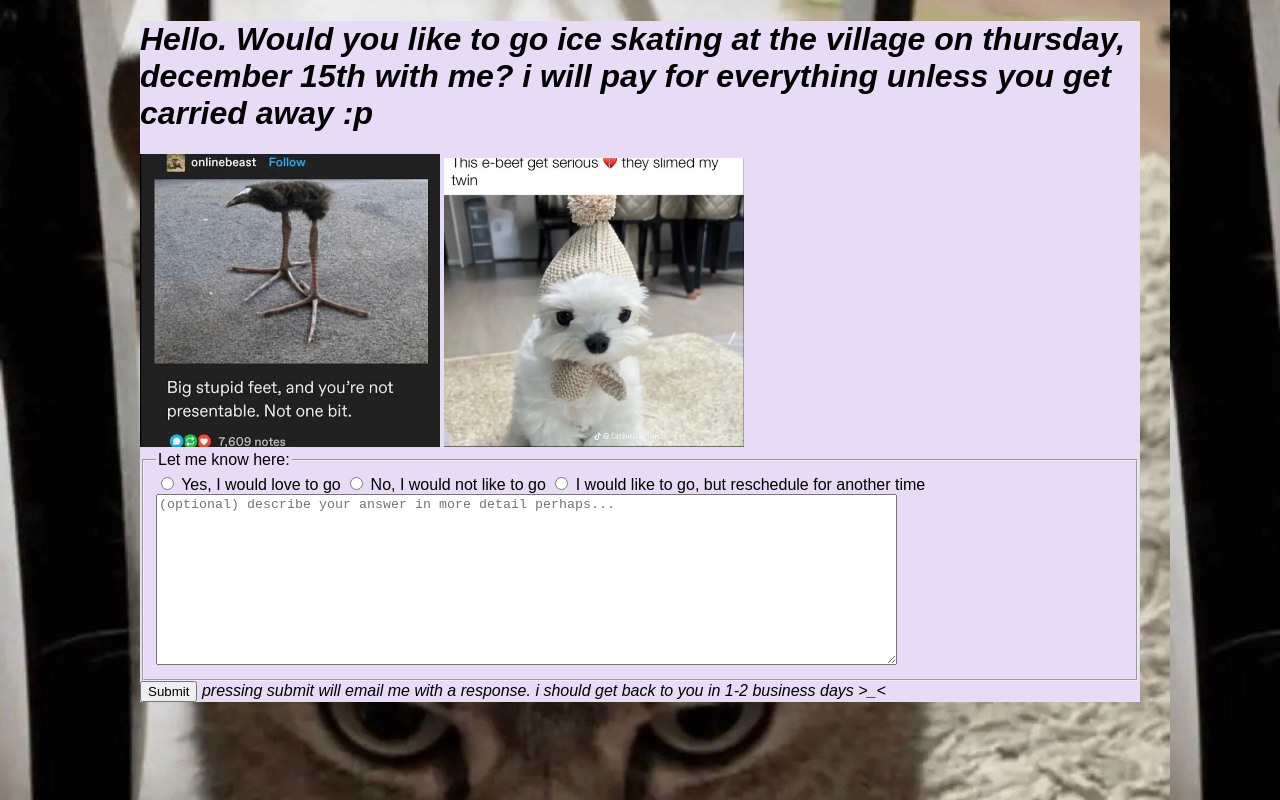
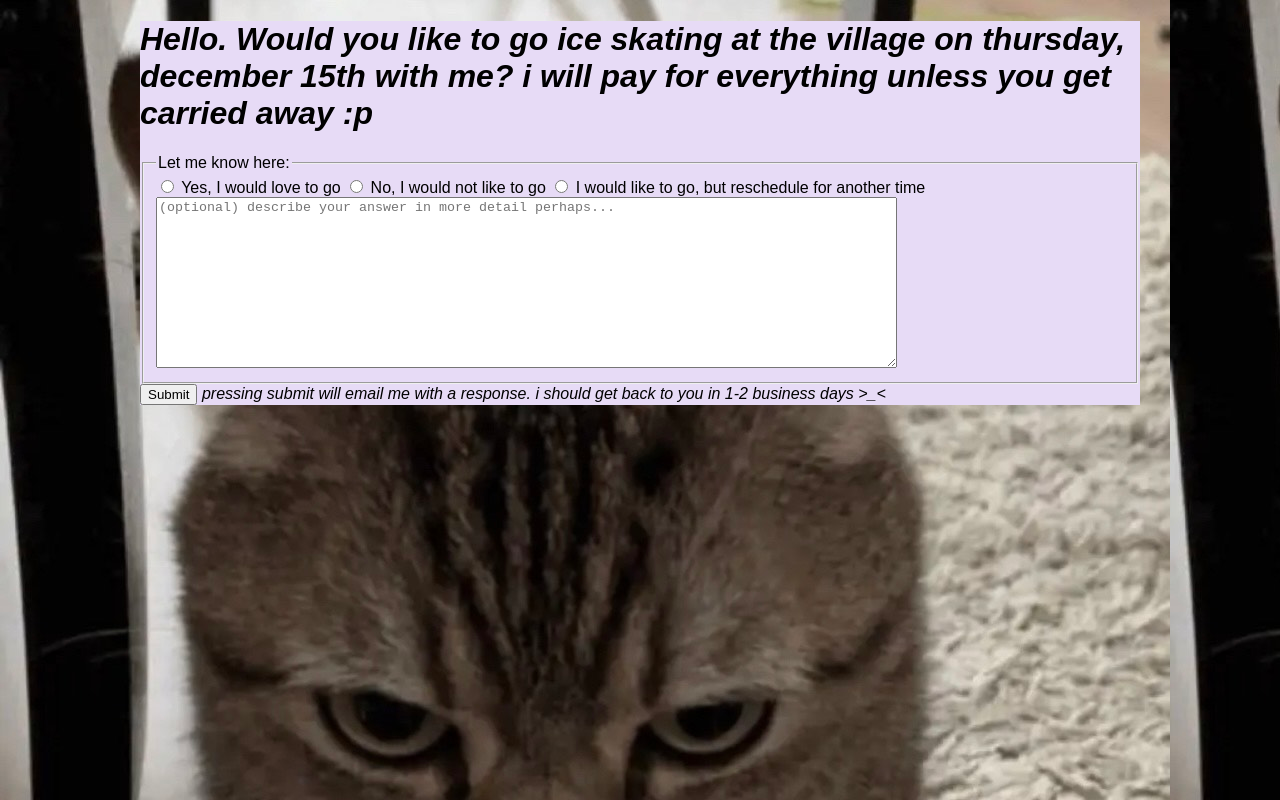
Before and after one commit to Phrog21/Phrog21.github.io, a plain HTML site: page dateinvitation/index.html in a window 1280 px wide. Drawn offline with Linux system fonts and the light colour scheme.

Commit message:
Update index.html

```diff
--- a/dateinvitation/index.html
+++ b/dateinvitation/index.html
@@ -12,8 +12,6 @@
 <body id="outerwrapper">
 
     <h1>Hello. Would you like to go ice skating at the village on thursday, december 15th with me? i will pay for everything unless you get carried away :p</h1>
-    <img src="images/IMG_1122.jpeg" width="300px">
-    <img src="images/IMG_1097.jpeg" width="300px"
     <form action="mailto:brodeymcneil21@gmail.com?subject=Personal%20Portfolio%20Mail" enctype="text/plain" method="POST">
         <fieldset>
         <legend>Let me know here:</legend>
```
